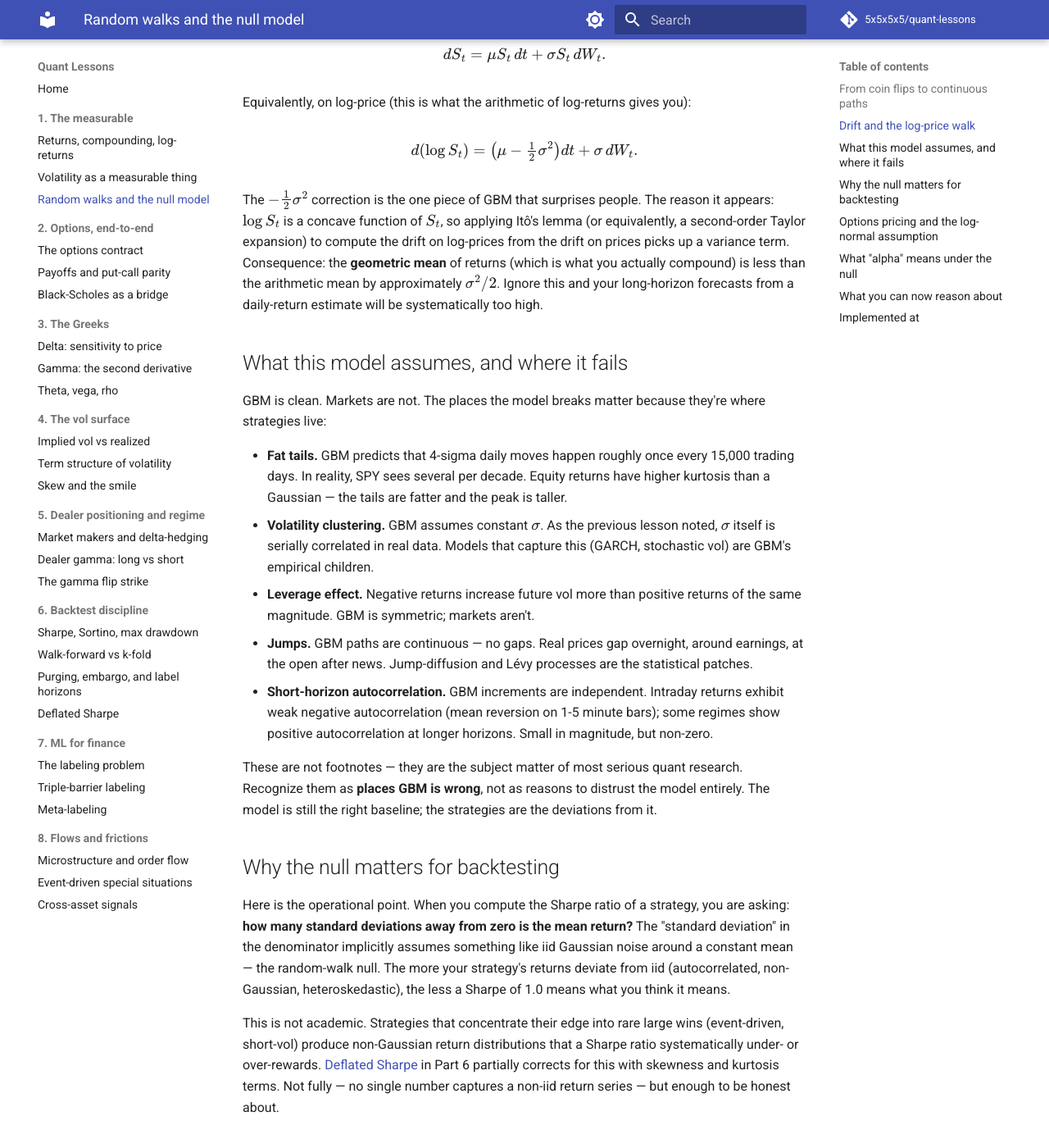
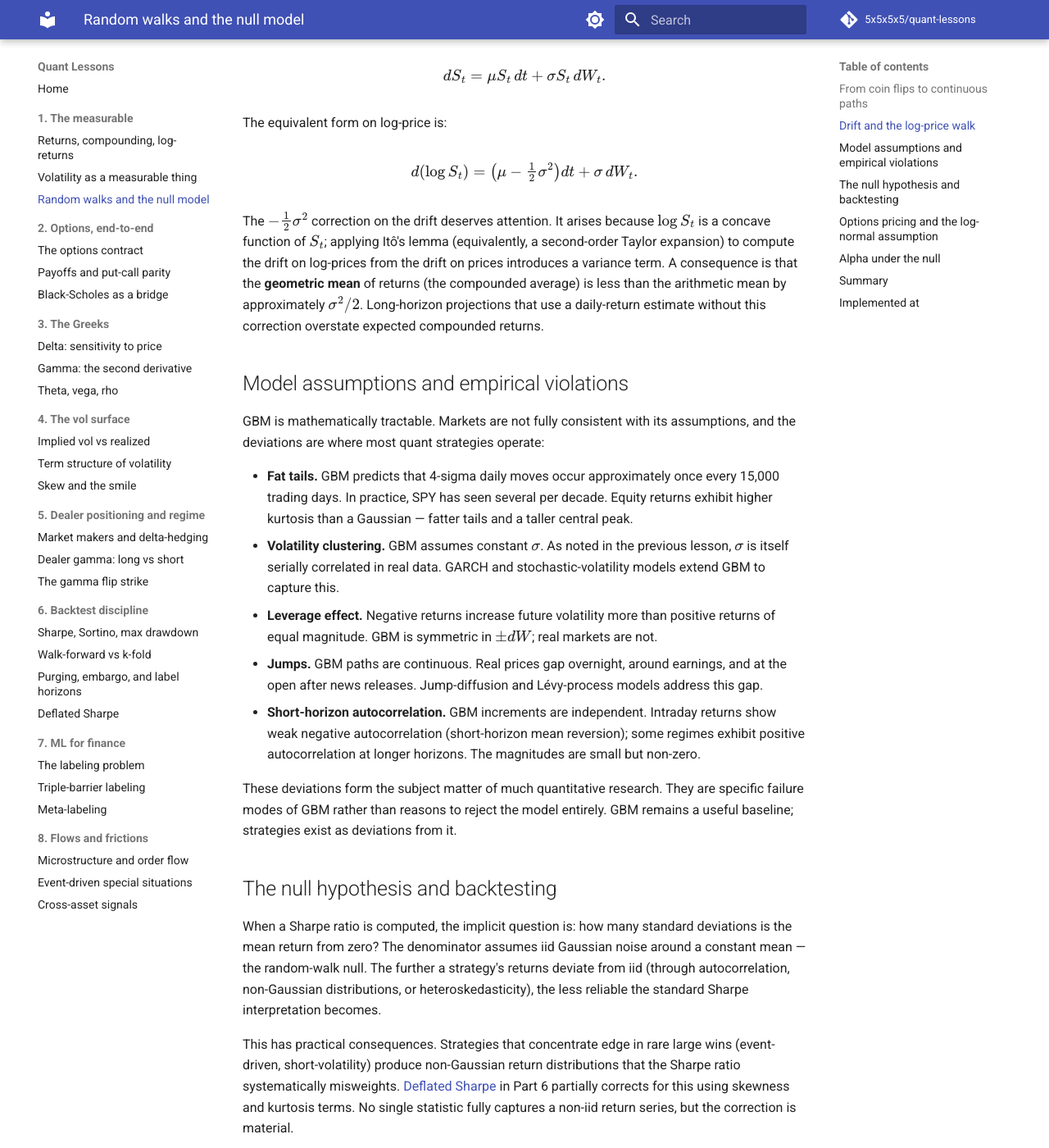
Before and after one commit to 5x5x5x5/quant-lessons, an MkDocs documentation site: the page built from docs/measurable/random-walks.md, in a window 1280 px wide and 1400 px high, scrolled down 1095 px. Shown: the whole window at 82% size. Built offline with MkDocs 1.6.1 and Material for MkDocs 9.7.7, drawn with Linux system fonts in a browser that asks for light colours; comment, search, counter and statistics services are not loaded; some of the changed text lies outside the part shown.

Commit message:
revise Part 1 tone: more professional, less chatty
Tunes the language in index.md and the three measurable/ lessons away
from casual direct-address and rhetorical flourish toward neutral
textbook prose. Math, examples, and code-refs preserved verbatim.

Originals preserved on the `bro` branch.

Generated with [Claude Code](https://claude.ai/code)
via [Happy](https://happy.engineering)

Co-Authored-By: Claude <noreply@anthropic.com>
Co-Authored-By: Happy <yesreply@happy.engineering>

```diff
--- a/docs/measurable/random-walks.md
+++ b/docs/measurable/random-walks.md
@@ -7,9 +7,9 @@ code_ref: "—"
 
 # Random walks and the null model
 
-Every strategy you build competes against a specific claim: **tomorrow's price is today's price plus noise**. That claim has a name — the random walk — and it shapes the math of almost every model downstream.
+Every strategy competes against a specific null hypothesis: **tomorrow's price equals today's price plus noise**. This is the random walk, and it underlies the mathematics of most downstream models.
 
-The random walk is not a prediction. It's a *baseline*. If your strategy produces returns indistinguishable from noise on top of a walk, you have no edge. If it reliably deviates, you might.
+The random walk is a baseline, not a forecast. A strategy whose returns are indistinguishable from noise on top of a random walk has no identifiable edge. Reliable deviations from the walk indicate the presence of a signal.
 
 ## From coin flips to continuous paths
 
@@ -19,91 +19,93 @@ $$
 \log S_n - \log S_0 = \sum_{t=1}^{n} \epsilon_t, \qquad \epsilon_t \in \{+\sigma, -\sigma\}.
 $$
 
-Two things happen as $n$ grows:
+Two properties hold as $n$ grows:
 
-1. The *mean* of the sum stays at zero (fair coin).
-2. The *standard deviation* of the sum grows as $\sigma \sqrt{n}$ — the same $\sqrt{T}$ law from [the previous lesson](volatility.md).
+1. The mean of the sum remains zero (fair coin).
+2. The standard deviation of the sum grows as $\sigma \sqrt{n}$ — the same $\sqrt{T}$ law from [the previous lesson](volatility.md).
 
-Shrink the step size and shrink the time between steps, keeping the total variance per unit time fixed. The Central Limit Theorem gives you a limit distribution that is Gaussian, with variance growing linearly in time. That limit is **Brownian motion**:
+Taking the limit as the step size and inter-step time approach zero (holding total variance per unit time fixed), the Central Limit Theorem gives a Gaussian limit distribution with variance growing linearly in time. This limit is **Brownian motion**:
 
 $$
 W_t \sim \mathcal{N}(0, t), \qquad W_{t+s} - W_t \sim \mathcal{N}(0, s), \text{ independent of } \mathcal{F}_t.
 $$
 
-Two properties to internalize: Brownian increments are independent (memoryless), and their variance is proportional to the time elapsed (the $\sqrt{T}$ law in continuous form).
+Two properties follow: Brownian increments are independent (memoryless), and their variance is proportional to elapsed time (the continuous-form analogue of the $\sqrt{T}$ law).
 
 ## Drift and the log-price walk
 
-Actual markets drift upward over long horizons (the equity risk premium). The cleanest model that combines drift + Gaussian noise + the fact that prices can't go negative is **geometric Brownian motion** (GBM). In terms of price:
+Real markets drift upward over long horizons (the equity risk premium). A standard model combining drift, Gaussian noise, and the constraint that prices remain non-negative is **geometric Brownian motion** (GBM). In price space:
 
 $$
 dS_t = \mu S_t\, dt + \sigma S_t\, dW_t.
 $$
 
-Equivalently, on log-price (this is what the arithmetic of log-returns gives you):
+The equivalent form on log-price is:
 
 $$
 d(\log S_t) = \left(\mu - \tfrac{1}{2}\sigma^2\right) dt + \sigma\, dW_t.
 $$
 
-The $-\frac{1}{2}\sigma^2$ correction is the one piece of GBM that surprises people. The reason it appears: $\log S_t$ is a concave function of $S_t$, so applying Itô's lemma (or equivalently, a second-order Taylor expansion) to compute the drift on log-prices from the drift on prices picks up a variance term. Consequence: the **geometric mean** of returns (which is what you actually compound) is less than the arithmetic mean by approximately $\sigma^2/2$. Ignore this and your long-horizon forecasts from a daily-return estimate will be systematically too high.
+The $-\tfrac{1}{2}\sigma^2$ correction on the drift deserves attention. It arises because $\log S_t$ is a concave function of $S_t$; applying Itô's lemma (equivalently, a second-order Taylor expansion) to compute the drift on log-prices from the drift on prices introduces a variance term. A consequence is that the **geometric mean** of returns (the compounded average) is less than the arithmetic mean by approximately $\sigma^2/2$. Long-horizon projections that use a daily-return estimate without this correction overstate expected compounded returns.
 
-## What this model assumes, and where it fails
+## Model assumptions and empirical violations
 
-GBM is clean. Markets are not. The places the model breaks matter because they're where strategies live:
+GBM is mathematically tractable. Markets are not fully consistent with its assumptions, and the deviations are where most quant strategies operate:
 
-- **Fat tails.** GBM predicts that 4-sigma daily moves happen roughly once every 15,000 trading days. In reality, SPY sees several per decade. Equity returns have higher kurtosis than a Gaussian — the tails are fatter and the peak is taller.
-- **Volatility clustering.** GBM assumes constant $\sigma$. As the previous lesson noted, $\sigma$ itself is serially correlated in real data. Models that capture this (GARCH, stochastic vol) are GBM's empirical children.
-- **Leverage effect.** Negative returns increase future vol more than positive returns of the same magnitude. GBM is symmetric; markets aren't.
-- **Jumps.** GBM paths are continuous — no gaps. Real prices gap overnight, around earnings, at the open after news. Jump-diffusion and Lévy processes are the statistical patches.
-- **Short-horizon autocorrelation.** GBM increments are independent. Intraday returns exhibit weak negative autocorrelation (mean reversion on 1-5 minute bars); some regimes show positive autocorrelation at longer horizons. Small in magnitude, but non-zero.
+- **Fat tails.** GBM predicts that 4-sigma daily moves occur approximately once every 15,000 trading days. In practice, SPY has seen several per decade. Equity returns exhibit higher kurtosis than a Gaussian — fatter tails and a taller central peak.
+- **Volatility clustering.** GBM assumes constant $\sigma$. As noted in the previous lesson, $\sigma$ is itself serially correlated in real data. GARCH and stochastic-volatility models extend GBM to capture this.
+- **Leverage effect.** Negative returns increase future volatility more than positive returns of equal magnitude. GBM is symmetric in $\pm dW$; real markets are not.
+- **Jumps.** GBM paths are continuous. Real prices gap overnight, around earnings, and at the open after news releases. Jump-diffusion and Lévy-process models address this gap.
+- **Short-horizon autocorrelation.** GBM increments are independent. Intraday returns show weak negative autocorrelation (short-horizon mean reversion); some regimes exhibit positive autocorrelation at longer horizons. The magnitudes are small but non-zero.
 
-These are not footnotes — they are the subject matter of most serious quant research. Recognize them as **places GBM is wrong**, not as reasons to distrust the model entirely. The model is still the right baseline; the strategies are the deviations from it.
+These deviations form the subject matter of much quantitative research. They are specific failure modes of GBM rather than reasons to reject the model entirely. GBM remains a useful baseline; strategies exist as deviations from it.
 
-## Why the null matters for backtesting
+## The null hypothesis and backtesting
 
-Here is the operational point. When you compute the Sharpe ratio of a strategy, you are asking: **how many standard deviations away from zero is the mean return?** The "standard deviation" in the denominator implicitly assumes something like iid Gaussian noise around a constant mean — the random-walk null. The more your strategy's returns deviate from iid (autocorrelated, non-Gaussian, heteroskedastic), the less a Sharpe of 1.0 means what you think it means.
+When a Sharpe ratio is computed, the implicit question is: how many standard deviations is the mean return from zero? The denominator assumes iid Gaussian noise around a constant mean — the random-walk null. The further a strategy's returns deviate from iid (through autocorrelation, non-Gaussian distributions, or heteroskedasticity), the less reliable the standard Sharpe interpretation becomes.
 
-This is not academic. Strategies that concentrate their edge into rare large wins (event-driven, short-vol) produce non-Gaussian return distributions that a Sharpe ratio systematically under- or over-rewards. [Deflated Sharpe](../backtest/deflated-sharpe.md) in Part 6 partially corrects for this with skewness and kurtosis terms. Not fully — no single number captures a non-iid return series — but enough to be honest about.
+This has practical consequences. Strategies that concentrate edge in rare large wins (event-driven, short-volatility) produce non-Gaussian return distributions that the Sharpe ratio systematically misweights. [Deflated Sharpe](../backtest/deflated-sharpe.md) in Part 6 partially corrects for this using skewness and kurtosis terms. No single statistic fully captures a non-iid return series, but the correction is material.
 
 ## Options pricing and the log-normal assumption
 
-Black-Scholes, covered in [Part 2](../options/black-scholes.md), starts from GBM. The option price at expiry depends on the terminal distribution of $S_T$, which under GBM is **log-normal** (not normal):
+Black-Scholes, covered in [Part 2](../options/black-scholes.md), is built on GBM. The option price at expiry depends on the terminal distribution of $S_T$, which under GBM is log-normal:
 
 $$
 \log S_T \sim \mathcal{N}\!\left(\log S_0 + (\mu - \tfrac{1}{2}\sigma^2) T, \; \sigma^2 T\right).
 $$
 
-Two consequences worth sitting with:
+Two consequences follow:
 
-1. Terminal price is always non-negative (log-normal has support on $(0, \infty)$). Prices can't go below zero under GBM, which matches the real world for cash equities.
-2. Options pricing models that assume a single constant $\sigma$ for all strikes produce a flat implied vol surface. The observed surface is not flat (Part 4: skew, smile, term structure). The deviations from GBM show up as a shape on the vol surface — that shape is itself tradable information.
+1. Terminal price is always non-negative (log-normal has support on $(0, \infty)$). Under GBM, prices cannot go below zero, which is consistent with cash equities.
+2. Pricing models that assume a single constant $\sigma$ across all strikes produce a flat implied-volatility surface. The observed surface is not flat (Part 4 covers skew, smile, and term structure). Deviations from GBM manifest as shape on the vol surface, and that shape carries tradable information.
 
-## What "alpha" means under the null
+## Alpha under the null
 
-You'll read "alpha" in papers, in strategy writeups, in performance attribution. Mathematically, alpha is the systematic return you earn *above* what the null would predict. If you regress your returns on market returns:
+The term "alpha" appears in academic papers, strategy writeups, and performance attribution. Mathematically, alpha is the systematic return earned above what the null predicts. Regressing strategy returns on market returns:
 
 $$
 r_\text{strat} = \alpha + \beta\, r_\text{market} + \epsilon,
 $$
 
-then $\alpha$ is the intercept — the expected return when market returns are zero. A strategy with a statistically significant non-zero $\alpha$ is earning something the market exposure alone doesn't explain. **That's the thing a random walk cannot produce.** Finding real $\alpha$ is hard, which is why everything in Part 6 (Sharpe, walk-forward, deflated Sharpe) exists: to avoid being fooled by noise into thinking you found it.
+gives $\alpha$ as the intercept: expected return when market returns are zero. A strategy with a statistically significant non-zero $\alpha$ earns returns not explained by market exposure alone. This is precisely the quantity a pure random walk cannot produce. Identifying real $\alpha$ is difficult, which motivates the rigor in Part 6 (Sharpe, walk-forward, deflated Sharpe).
 
-## What you can now reason about
+## Summary
 
-- Why options pricing models assume log-normal terminal prices, not normal ones — and why the $-\sigma^2/2$ correction appears on the drift of log-price.
-- Why forecasting next-day return is structurally hard: you're predicting deviations from a walk whose expectation over a single day is tiny relative to its noise.
-- Why "my strategy has Sharpe > 2" is less impressive than it sounds if the returns are highly non-Gaussian or serially correlated — the null has assumed them away, so the statistic is measuring something that isn't quite what you want.
+The reader can now reason about:
+
+- Why options pricing models assume log-normal terminal prices rather than normal, and why the $-\sigma^2/2$ correction appears in the drift of log-price.
+- Why next-day return forecasting is structurally difficult: the target is deviation from a walk whose single-period expectation is small relative to its noise.
+- Why a Sharpe above 2 is less informative than it appears when returns are highly non-Gaussian or serially correlated — the standard statistic implicitly assumes these conditions away.
 
 ## Implemented at
 
-The null is assumed, not computed. You'll find it everywhere:
+The null is assumed throughout the trading repository rather than computed explicitly:
 
-- `trading/packages/harness/src/harness/metrics.py:19` — `sharpe(returns)` compares mean to std, implicitly against a zero-mean iid null.
-- `trading/packages/gex/src/gex/greeks.py` — uses Black-Scholes, which lives inside GBM.
-- `trading/packages/afml/src/afml/structural.py` — `cusum_events`, `chow_dfc_stat` are **tests** for deviation from the random-walk null. Their job is to flag when the null breaks.
+- `trading/packages/harness/src/harness/metrics.py:19` — `sharpe(returns)` compares mean to standard deviation, implicitly against a zero-mean iid null.
+- `trading/packages/gex/src/gex/greeks.py` — uses Black-Scholes, which operates within GBM.
+- `trading/packages/afml/src/afml/structural.py` — `cusum_events` and `chow_dfc_stat` test for deviations from the random-walk null, flagging structural breaks.
 
-The random walk is the baseline every piece of code above is either leaning on or testing.
+The random walk is the baseline that each of these files either assumes or tests against.
 
 ---
 
```
Also changed, not shown: docs/index.md (+3 -3 lines), docs/measurable/returns.md (+25 -23 lines), docs/measurable/volatility.md (+39 -37 lines).
